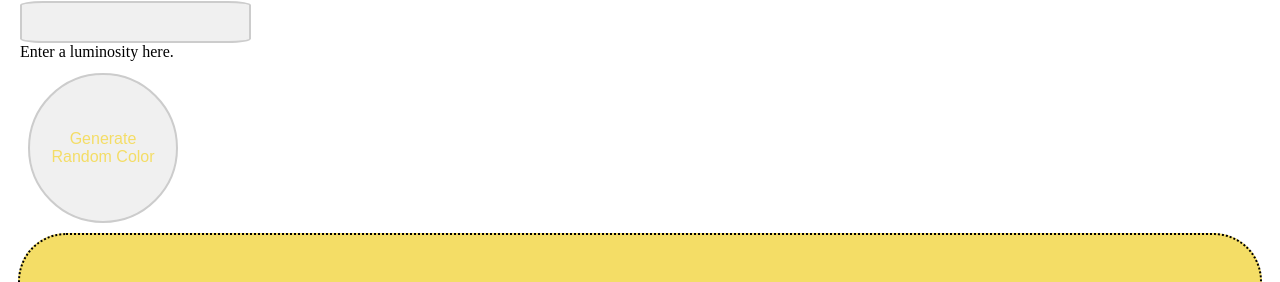
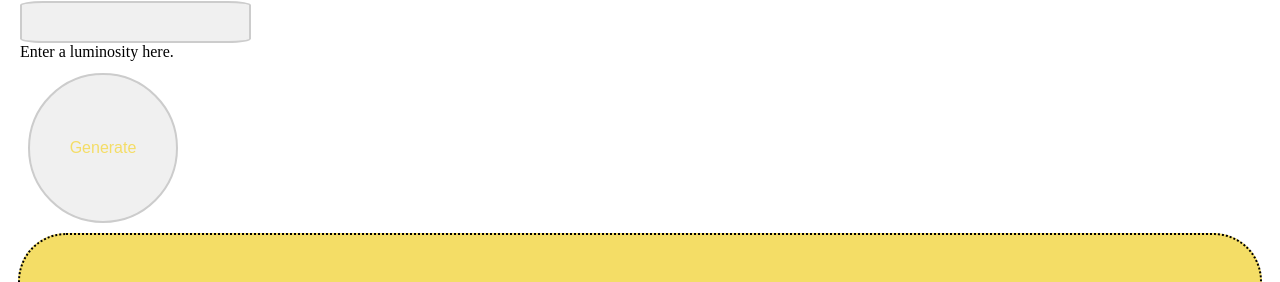
Before and after one commit to CornaSn/react-random-color-generator, a React app: page / in a window 1280 px wide. Shown: the part 159-441 px from the top of the page. Built offline with nearby package versions, Linux system fonts and the light colour scheme.

Commit message:
Fix button 'Generate'

```diff
--- a/src/App.js
+++ b/src/App.js
@@ -75,7 +75,7 @@ export default function App() {
           setHexCode(newColor);
         }}
       >
-        Generate Random Color
+        Generate
       </button>
 
       <div
```
